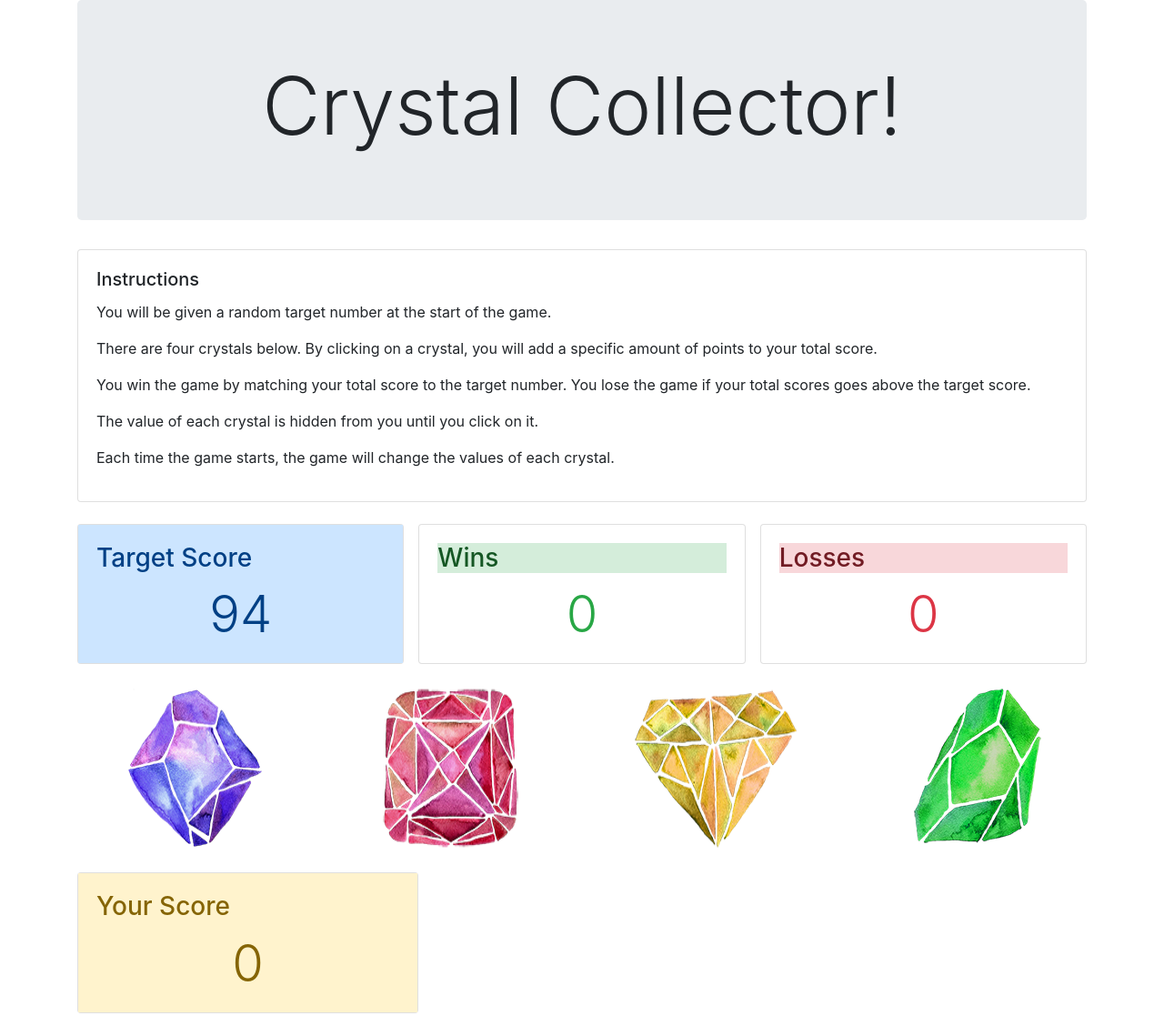
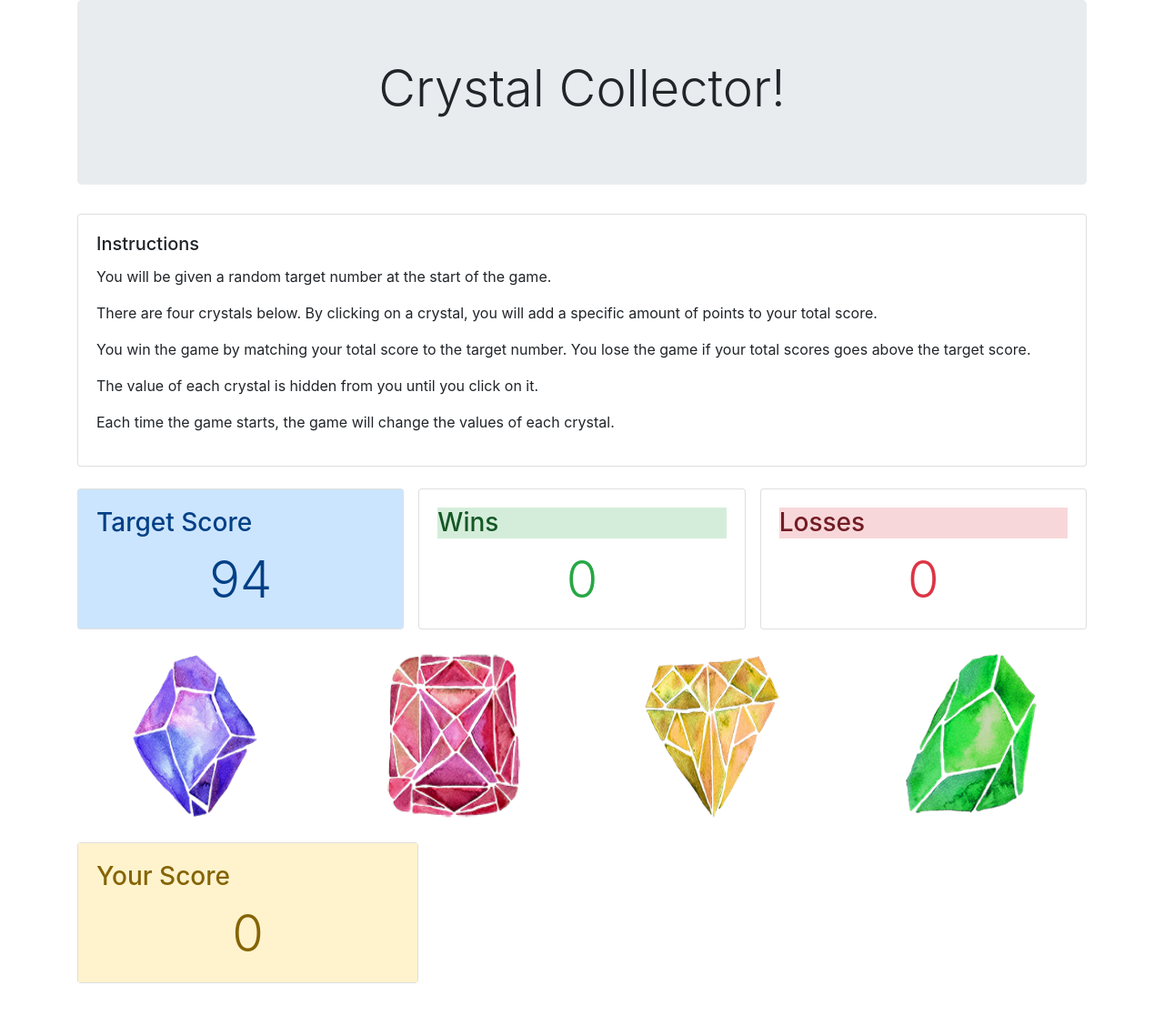
Before and after one commit to jamesrader/unit-4-game, a plain HTML site: page index.html in a window 1280 px wide. Shown: the whole page at 91% size. Drawn offline with nearby package versions, Linux system fonts and the light colour scheme.

Commit message:
Final touches

```diff
--- a/assets/css/style.css
+++ b/assets/css/style.css
@@ -1,11 +1,4 @@
 .crystal {
     cursor: pointer;
+    width: 150px;
 }
-
-.winLoseMessage{
-    height: 25px;
-}
-
-/* #crystalRow{
-    height: auto;
-}  */
--- a/index.html
+++ b/index.html
@@ -24,7 +24,7 @@
 <body>
     <div class="container">
         <div class="jumbotron">
-            <h1 class="display-2 text-center">Crystal Collector!</h1>
+            <h1 class="display-4 text-center">Crystal Collector!</h1>
         </div>
         <div class="card">
             <div class="card-body">
@@ -66,13 +66,13 @@
                 <h3 id="winLoseText"></h3>
                 <button type="button" class="btn" id="playAgainButton">Play Again</button>
             </div>
-            <img src="assets/images/crystal1exsmall.png" class="float-left mx-auto crystal" id="crystal1"
+            <img src="assets/images/crystal1exsmall.png" alt="Crystal 1" class="float-left mx-auto crystal"
                 crystal-index="0">
-            <img src="assets/images/crystal2exsmall.png" class="float-left mx-auto crystal" id="crystal2"
+            <img src="assets/images/crystal2exsmall.png" alt="Crystal 2" class="float-left mx-auto crystal"
                 crystal-index="1">
-            <img src="assets/images/crystal3exsmall.png" class="float-left mx-auto crystal" id="crystal3"
+            <img src="assets/images/crystal3exsmall.png" alt="Crystal 3" class="float-left mx-auto crystal"
                 crystal-index="2">
-            <img src="assets/images/crystal4exsmall.png" class="float-left mx-auto crystal" id="crystal4"
+            <img src="assets/images/crystal4exsmall.png" alt="Crystal 4" class="float-left mx-auto crystal"
                 crystal-index="3">
         </div>
         <div class="row mx-n2">
```
Also changed, not shown: assets/images/crystal1small.png (deleted), assets/images/crystal2small.png (deleted), assets/images/crystal3small.png (deleted), assets/images/crystal4small.png (deleted).
